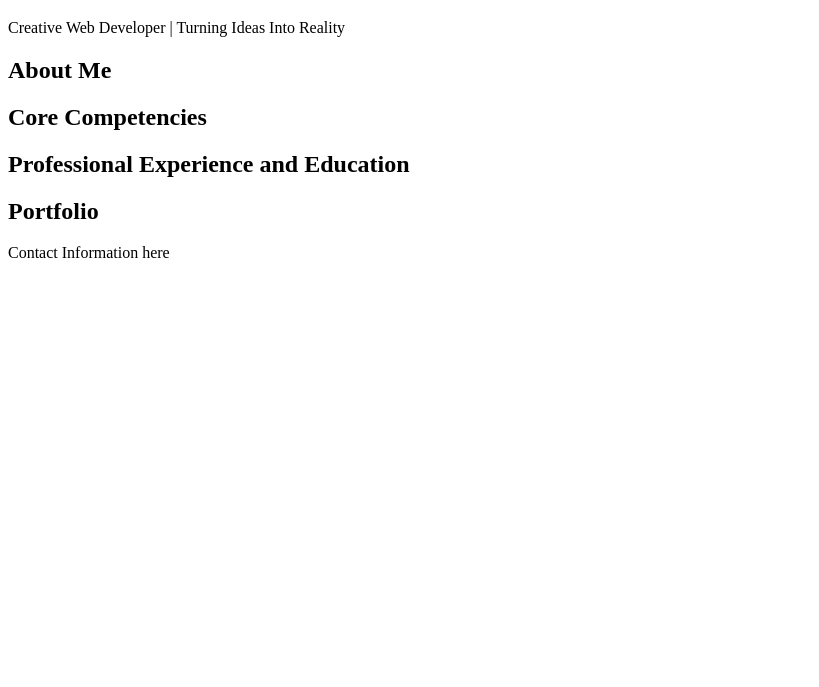
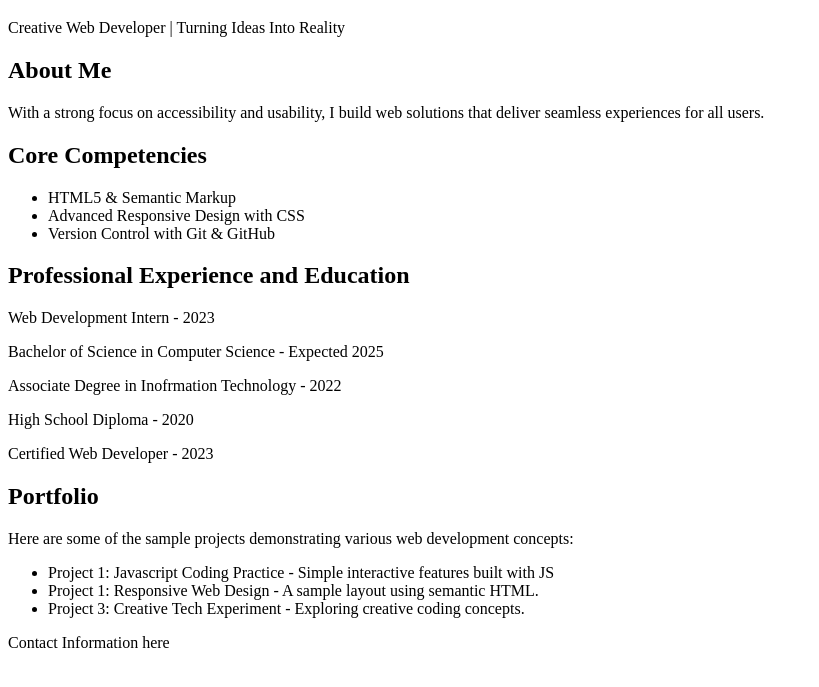
Before and after one commit to rrc-w2025-sparvej/module1_assignment1_resume, a plain HTML site: page index.html in a window 1280 px wide. Shown: the part 61-748 px from the top of the page, without its empty margins (0-819 px from the left). Drawn offline with Linux system fonts and the light colour scheme.

Commit message:
feat: Added content for About, Skills,Experience and Portfolio

```diff
--- a/index.html
+++ b/index.html
@@ -13,18 +13,36 @@
 
     <section id="about">
         <h2>About Me</h2>
+        <p>With a strong focus on accessibility and usability, I build web solutions that deliver seamless experiences for all users.</p>
     </section>
 
     <section id="skills">
         <h2>Core Competencies</h2>
+        <ul>
+            <li>HTML5 & Semantic Markup</li>
+            <li>Advanced Responsive Design with CSS</li>
+            <li>Version Control with Git & GitHub</li>
+        </ul>
     </section>
 
     <section id="experience">
         <h2>Professional Experience and Education</h2>
+        <p>Web Development Intern - 2023</p>
+        <p>Bachelor of Science in Computer Science - Expected 2025</p>
+        <p>Associate Degree in Inofrmation Technology - 2022</p>
+        <p>High School Diploma - 2020</p>
+        <p>Certified Web Developer - 2023</p>
+
     </section>
 
     <section id="portfolio">
         <h2>Portfolio</h2>
+        <p> Here are some of the sample projects demonstrating various web development concepts: </p>
+        <ul>
+            <li>Project 1: Javascript Coding Practice - Simple interactive features built with JS </li>
+            <li>Project 1: Responsive Web Design - A sample layout using semantic HTML.</li>
+            <li>Project 3: Creative Tech Experiment - Exploring creative coding concepts.</li>
+        </ul>
     </section>
 
     <footer>
```
